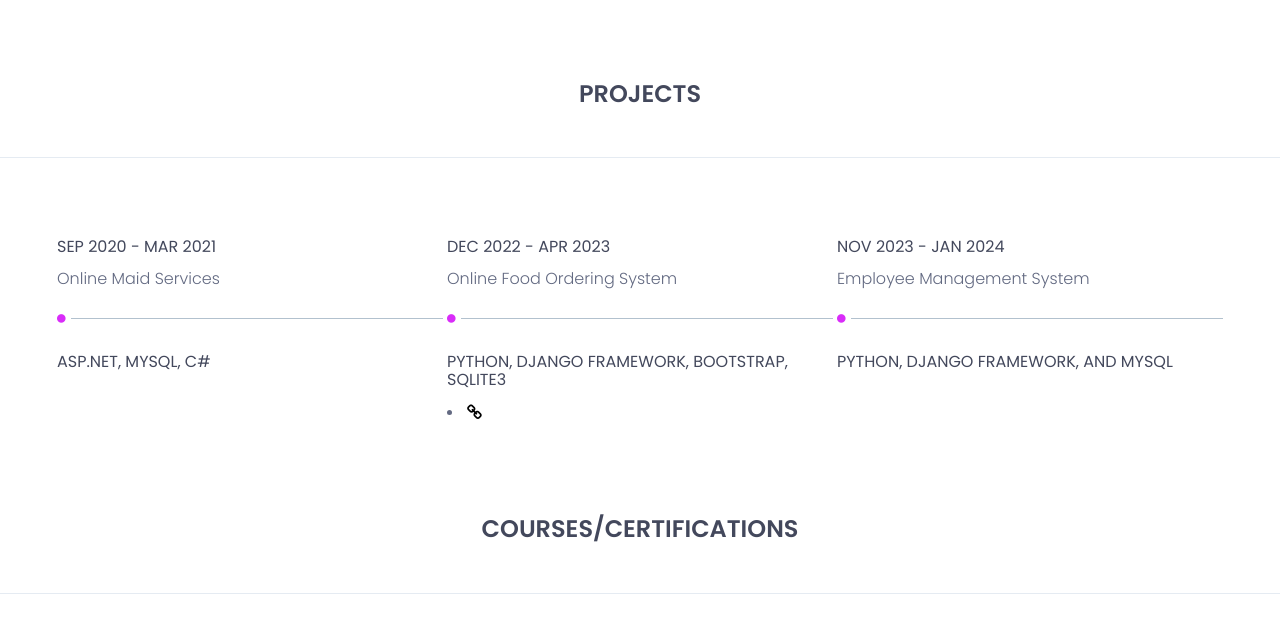
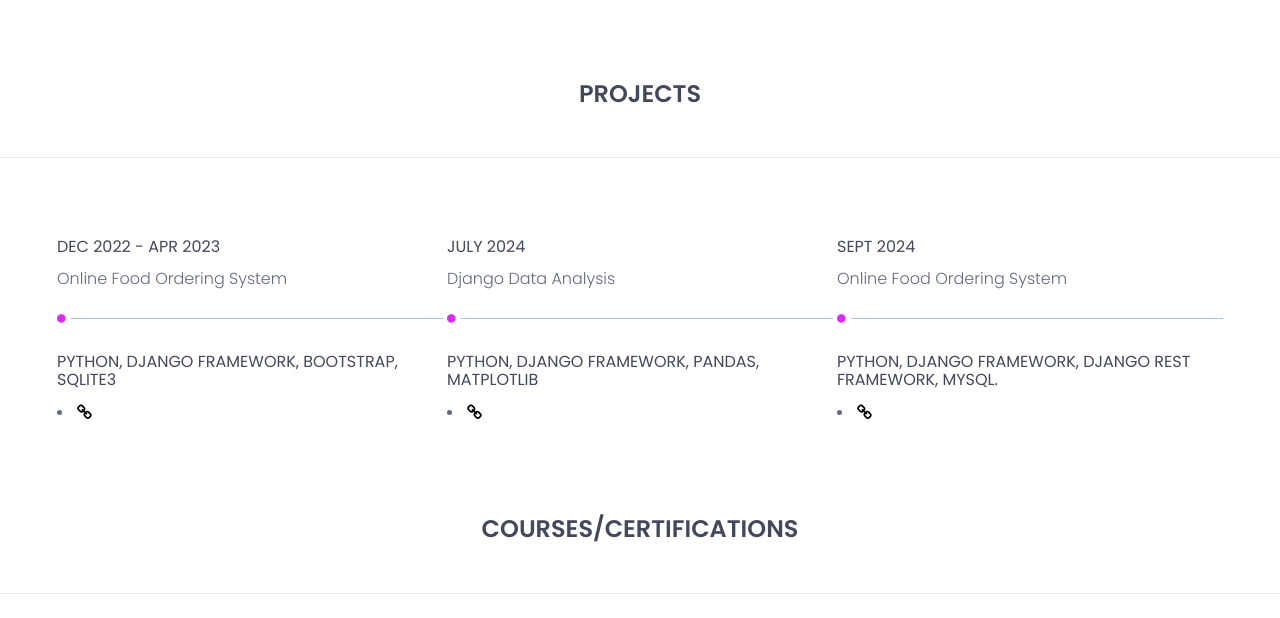
Before and after one commit to Shirodkar-Shubham-GitHub/mywebsite, a Django app: page / in a window 1280 px wide. Shown: the part 3463-4081 px from the top of the page. Run offline with Django 5.2, Linux system fonts and the light colour scheme; some libraries are stand-ins or nearby versions.

Commit message:
Update index.html

```diff
--- a/base/templates/base/index.html
+++ b/base/templates/base/index.html
@@ -435,25 +435,6 @@
 							<div class="col-sm-4">
 								<div class="single-horizontal-timeline">
 									<div class="experience-time">
-										<h2>SEP 2020 - MAR 2021</h2>
-										<h3>Online Maid Services</h3>
-									</div><!--/.experience-time-->
-									<div class="timeline-horizontal-border">
-										<i class="fa fa-circle" aria-hidden="true"></i>
-										<span class="single-timeline-horizontal"></span>
-									</div>
-									<div class="timeline">
-										<div class="timeline-content">
-											<h4 class="title">
-												ASP.NET, MySQL, C#
-											</h4>
-										</div><!--/.timeline-content-->
-									</div><!--/.timeline-->
-								</div>
-							</div>
-							<div class="col-sm-4">
-								<div class="single-horizontal-timeline">
-									<div class="experience-time">
 										<h2>DEC 2022 - APR 2023</h2>
 										<h3>Online Food Ordering System</h3>
 									</div><!--/.experience-time-->
@@ -481,8 +462,8 @@
 							<div class="col-sm-4">
 								<div class="single-horizontal-timeline">
 									<div class="experience-time">
-										<h2>NOV 2023 - JAN 2024</h2>
-										<h3>Employee Management System</h3>
+										<h2>JULY 2024</h2>
+										<h3>Django Data Analysis</h3>
 									</div><!--/.experience-time-->
 									<div class="timeline-horizontal-border">
 										<i class="fa fa-circle" aria-hidden="true"></i>
@@ -491,11 +472,47 @@
 									<div class="timeline">
 										<div class="timeline-content">
 											<h4 class="title">
-												Python, Django Framework, and MySQL
+												Python, Django Framework, Pandas, Matplotlib
 											</h4>
+											<h5>
+												<li>
+													<a href="https://github.com/Shirodkar-Shubham-GitHub/Django_Data_Analysis">
+														<i  class="fa fa-link" style="color: black;" aria-hidden="true"></i>
+													</a>
+
+												</li><!-- / li -->
+											</h5>
 										</div><!--/.timeline-content-->
 									</div><!--/.timeline-->
 								</div>
+							</div>
+							<div class="col-sm-4">
+								<div class="single-horizontal-timeline">
+									<div class="experience-time">
+										<h2>SEPT 2024</h2>
+										<h3>Online Food Ordering System</h3>
+									</div><!--/.experience-time-->
+									<div class="timeline-horizontal-border">
+										<i class="fa fa-circle" aria-hidden="true"></i>
+										<span class="single-timeline-horizontal"></span>
+									</div>
+									<div class="timeline">
+										<div class="timeline-content">
+											<h4 class="title">
+												Python, Django Framework, Django REST Framework, MySQL.
+											</h4>
+											<h5>
+												<li>
+													<a href="https://github.com/Shirodkar-Shubham-GitHub/django_restapi_todo">
+														<i  class="fa fa-link" style="color: black;" aria-hidden="true"></i>
+													</a>
+
+												</li><!-- / li -->
+											</h5>
+										</div><!--/.timeline-content-->
+									</div><!--/.timeline-->
+								</div>
+							</div>
 							</div>
 						</div>
 					</div>
```
